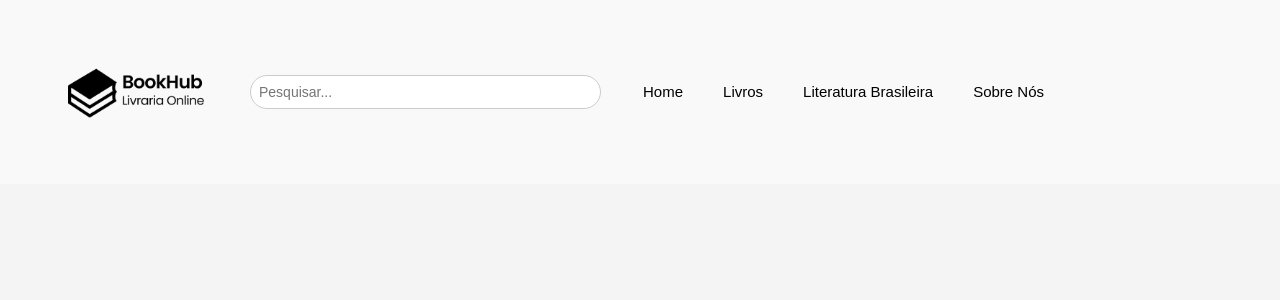
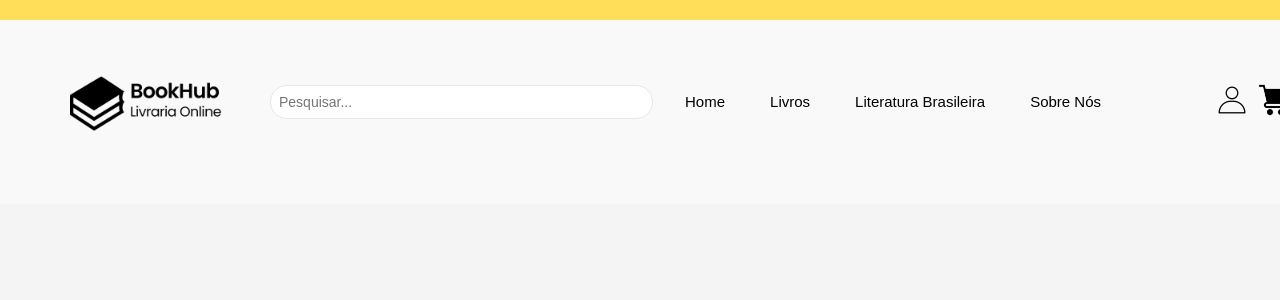
Before and after one commit to anamota13/BOOKHUB_PI, a React (Create React App) app in the folder bookhub/: page / in a window 1280 px wide. Shown: the top 300 px of the page. Built offline with nearby package versions, Linux system fonts and the light colour scheme.

Commit message:
Finalizando a Navbar: Inserindo os ícones de login e carrinho de compras; Adicionando efeitos interativos.

```diff
--- a/bookhub/src/components/Navbar/Navbar.css
+++ b/bookhub/src/components/Navbar/Navbar.css
@@ -1,6 +1,5 @@
 .navbar {
     display: flex;
-    justify-content: space-between;
     align-items: center;
     width: 100%;
     background-color: #f9f9f9;
@@ -12,52 +11,116 @@
     padding: 0 20px;
 }
 
+.navbar::before {
+    content: "";
+    position: absolute;
+    top: 0;
+    left: 0;
+    width: 100%;
+    height: 20px;
+    background-color: #ffde59;
+    z-index: 1001;
+}
+
 
 .navbar-logo .logo {
-    height: 180px;
+    height: 25vh;
     margin-left: 30px;
     max-width: 100%;
+    transition: transform 0.3s ease;
+}
+
+.navbar-logo .logo:hover {
+    transform: scale(1.1);
 }
 
 
 .navbar-search {
     flex-grow: 1;
     margin: 0 20px;
-    max-width: 400px;
+    max-width: 60vh;
 }
 
 .navbar-search input {
     width: 100%;
     padding: 8px;
-    border: 1px solid #ccc;
+    border: 1px solid #e7e7e7;
     border-radius: 20px;
     font-size: 14px;
 }
 
+/* Ícone de perfil */
+.navbar-icon {
+    margin-right: 10px;
+    margin-left: 100px;
+}
 
+.navbar-icon img {
+    height: 4vh;
+    transition: transform 0.3s ease;
+}
+
+.navbar-icon img:hover {
+    transform: scale(1.1);
+}
+
+
+.carrinho-icon {
+    margin-right: 10px;
+}
+
+.carrinho-icon img {
+    height: 4vh;
+    transition: transform 0.3s ease;
+}
+
+.carrinho-icon img:hover {
+    transform: scale(1.1);
+}
 
 .navbar-links {
     list-style: none;
     display: flex;
     margin: 0;
     padding: 0;
-    margin-right: 20%;
 }
 
+.navbar-links li {
+    margin-left: 15px;
+}
 
-.navbar-links li {
-    margin-left: 40px;
-}
 
 .navbar-links a {
     text-decoration: none;
     color: rgb(0, 0, 0);
     font-size: 15px;
-    font-family: Arial, Helvetica, sans-serif;
-    left: 10px;
-    transition: color 0.3s ease;
+    font-family: "Poppins", Arial, sans-serif;
+    font-weight: 500;
+    padding: 10px 15px;
+    position: relative;
+    transition: color 0.3s ease, transform 0.3s ease;
 }
 
+
+.navbar-links a::after {
+    content: "";
+    position: absolute;
+    left: 50%;
+    bottom: 0;
+    width: 0;
+    height: 2px;
+    background-color: #ffde59;
+    transition: width 0.3s ease, left 0.3s ease;
+}
+
+
 .navbar-links a:hover {
-    color: #4d4d4d;
+    color: #ffde59;
+    transform: scale(1.1);
 }
+
+
+.navbar-links a:hover::after {
+    width: 100%;
+    left: 0;
+}
--- a/bookhub/src/components/Navbar/Navbar.js
+++ b/bookhub/src/components/Navbar/Navbar.js
@@ -1,11 +1,15 @@
 import React from 'react';
 import Logo from '../../assets/images/logo.png';
-
+import Perfil from '../../assets/images/perfil.png';
+import Carrinho from '../../assets/images/carrinho.png';
 import './Navbar.css';
 
 function Navbar(){
     return (
         <nav className='navbar'>
+
+            <div className='faixa'></div>
+
             <div className='navbar-logo'>
                 <img src={Logo} alt='Logo' className='logo'/>
             </div>
@@ -14,16 +18,20 @@ function Navbar(){
                 <input type="text" placeholder="Pesquisar..." />
             </div>
 
-            {/*<div className="navbar-icon">
-                <img src={Perfil} alt="Ícone de Perfil" />
-            </div>*/}
-
             <ul className='navbar-links'>
                 <li><a href="/">Home</a></li>
                 <li><a href="/about">Livros</a></li>
                 <li><a href="/products">Literatura Brasileira</a></li>
                 <li><a href="/contact">Sobre Nós</a></li>
             </ul>
+
+            <div className="navbar-icon">
+                <img src={Perfil} alt="Ícone de Perfil" />
+            </div>
+
+            <div className='carrinho-icon'>
+                <img src={Carrinho} alt='Ícone de Carrinho de Compras'></img>
+            </div>
         </nav>
     );
 }
```
Also changed, not shown: bookhub/src/assets/images/carrinho.png (added).
